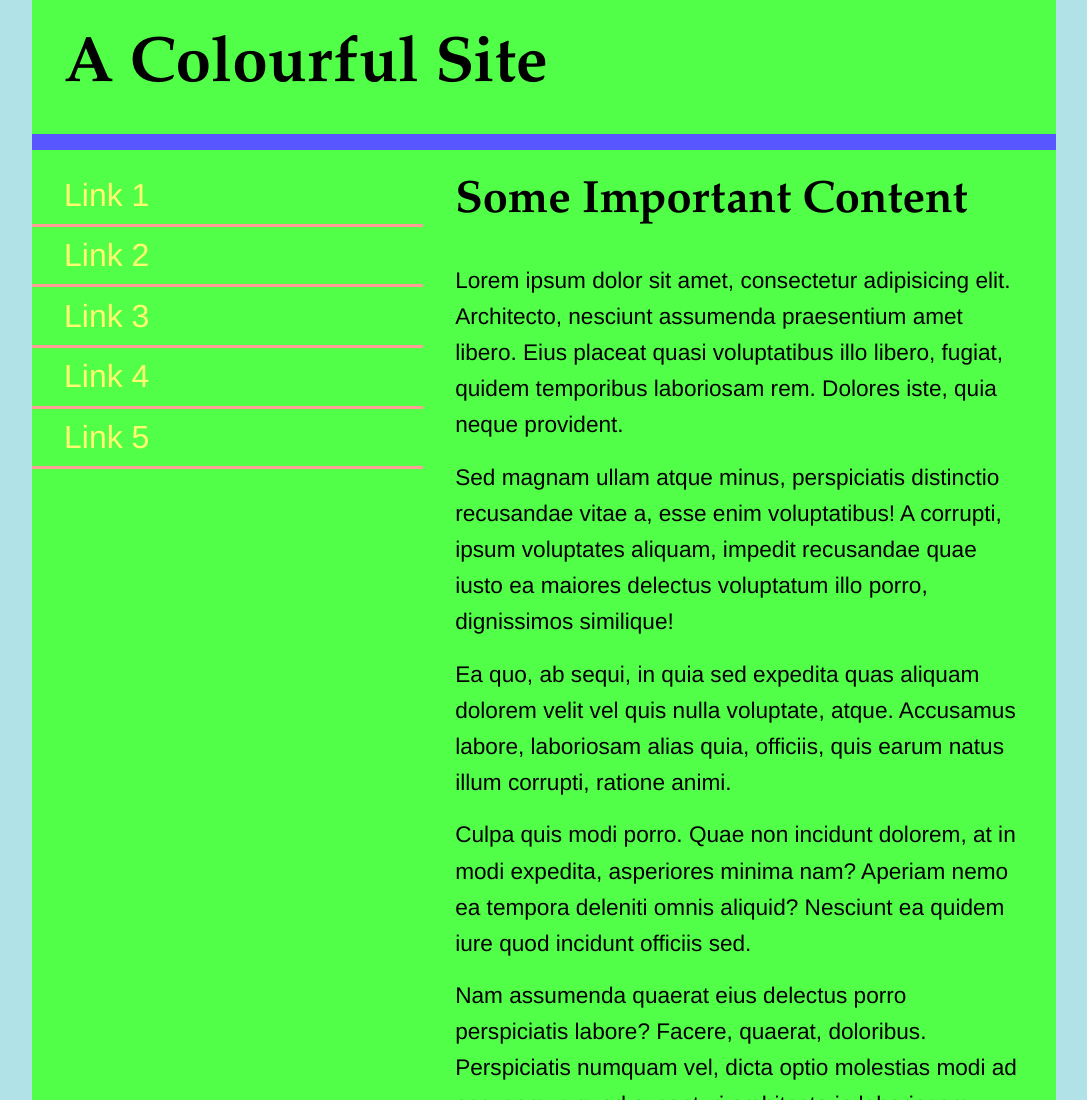
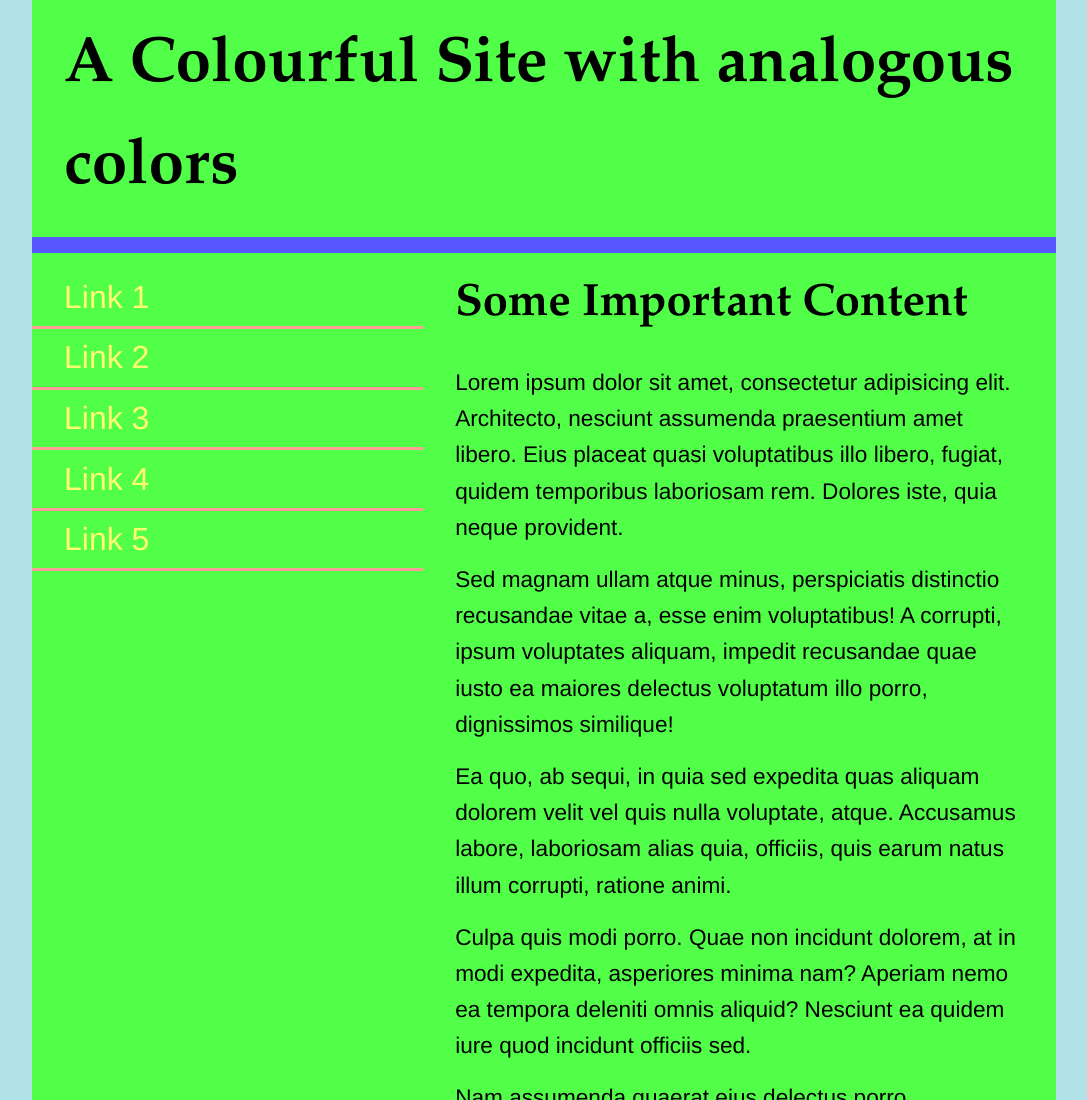
Before and after one commit to Nityaben08/colours, a plain HTML site: page analogous.html in a window 1280 px wide. Shown: the top 1100 px of the page, without its empty margins (96-1183 px from the left). Drawn offline with Linux system fonts and the light colour scheme.

Commit message:
Update analogous.html

```diff
--- a/analogous.html
+++ b/analogous.html
@@ -94,7 +94,7 @@
 <body>
     <div class="wrapper">
         <header>
-            <h1>A Colourful Site</h1>
+            <h1>A Colourful Site with analogous colors</h1>
         </header>
         <nav>
             <ul>
```
